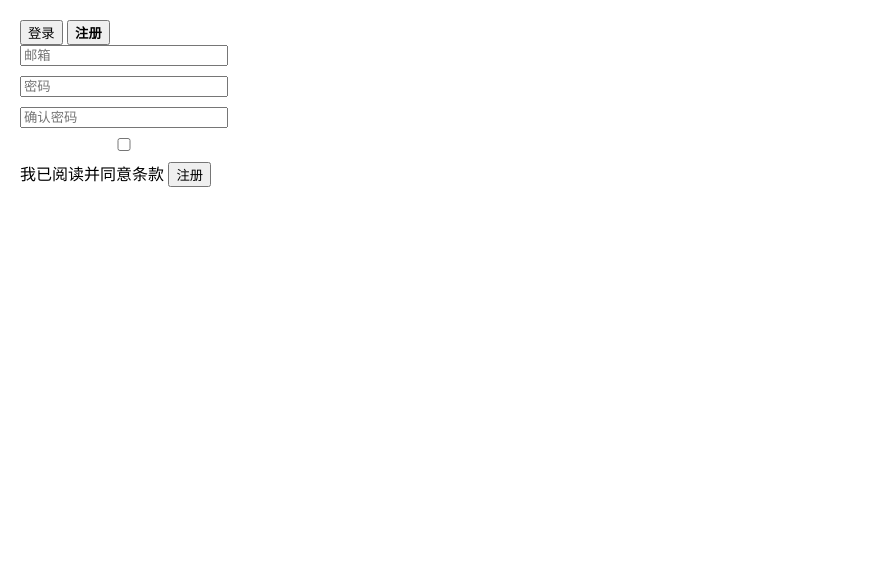
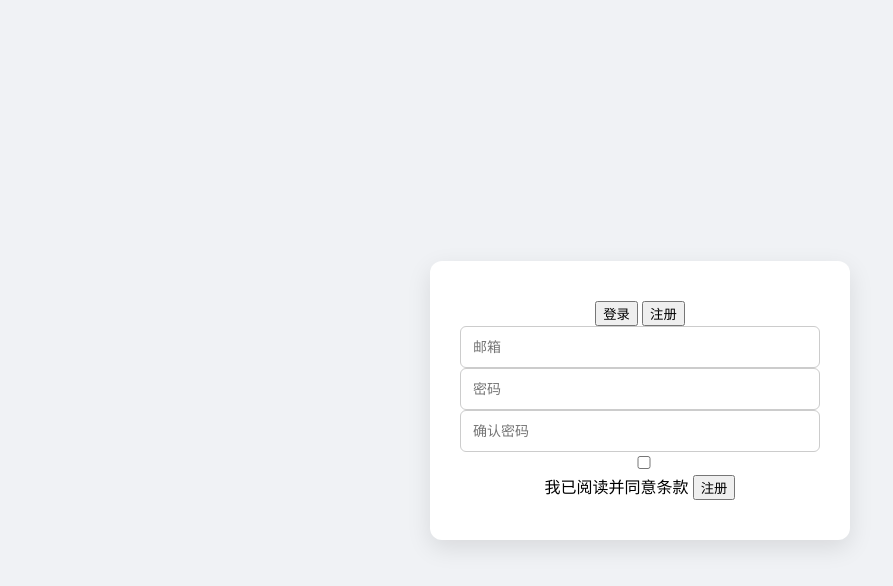
Before and after one commit to unine202520-cyber/Unine, a plain HTML site: page index.html in a window 1280 px wide. Both pictures are taken after a click on the button "注册". Shown: the whole page, without its empty margins (0-893 px from the left). Drawn offline with nearby package versions, Linux system fonts and the light colour scheme.

Commit message:
Update index.html

```diff
--- a/index.html
+++ b/index.html
@@ -4,16 +4,12 @@
   <meta charset="UTF-8" />
   <meta name="viewport" content="width=device-width, initial-scale=1.0" />
   <title>注册 / 登录</title>
-  <style>
-    body { font-family: sans-serif; margin: 20px; }
-    .tabs button.active { font-weight: bold; }
-    .hidden { display: none; }
-    .msg { color: red; margin-top: 10px; }
-    input { display: block; margin-bottom: 10px; width: 200px; }
-  </style>
+
+  <!-- 引入样式 -->
+  <link rel="stylesheet" href="index.css">
 </head>
 <body>
-
+  <div class="container">
     <div class="tabs">
       <button id="showLogin" class="active">登录</button>
       <button id="showRegister">注册</button>
@@ -32,14 +28,15 @@
       <input type="email" id="regEmail" placeholder="邮箱" required />
       <input type="password" id="regPassword" placeholder="密码" required />
       <input type="password" id="regConfirmPassword" placeholder="确认密码" required />
-    <label>
+      <label class="terms">
         <input type="checkbox" id="agreeTerms" /> 我已阅读并同意条款
       </label>
       <button id="registerBtn">注册</button>
       <div id="registerMsg" class="msg"></div>
     </div>
+  </div>
 
-  <!-- 脚本加载顺序：supabase-js > supabaseClient.js > index.js -->
+  <!-- 加载顺序：supabase-js > supabaseClient.js > index.js -->
   <script src="https://cdn.jsdelivr.net/npm/@supabase/supabase-js@2"></script>
   <script src="supabaseClient.js"></script>
   <script src="index.js"></script>
```
Lines whose indentation alone changed are shown as unchanged.
